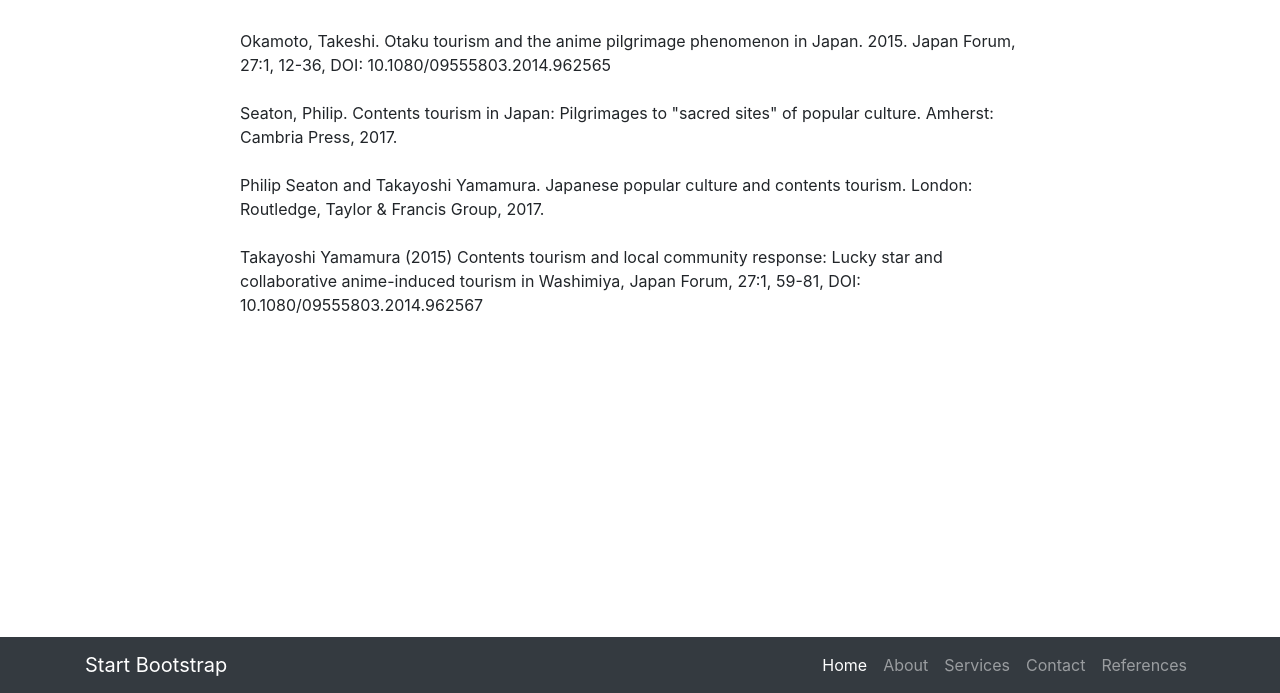
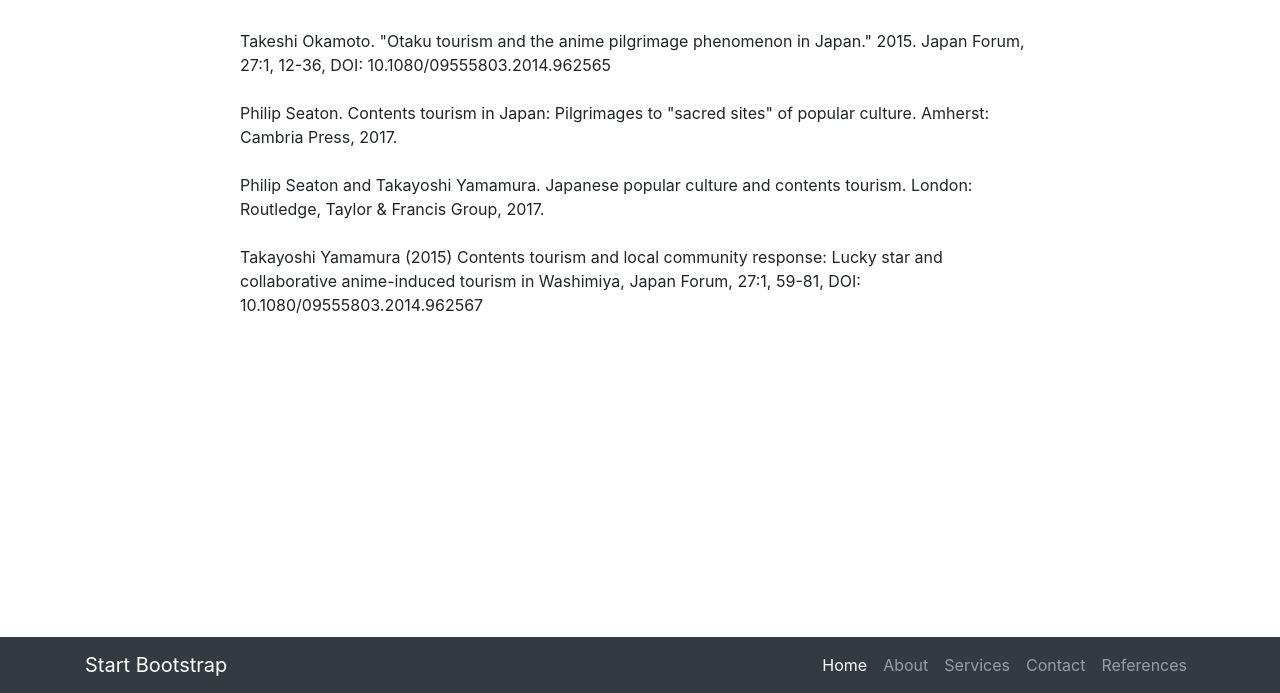
Before and after one commit to fandinod/kanda, a website: page references.html in a window 1280 px wide. Shown: the part 107-800 px from the top of the page. Drawn offline with Linux system fonts and the light colour scheme.

Commit message:
Update references.html

```diff
--- a/references.html
+++ b/references.html
@@ -56,8 +56,8 @@
 <!-- Page Content -->
 <h1 class="display-5">References</h1>
 		<br>
-	<p>Okamoto, Takeshi. Otaku tourism and the anime pilgrimage phenomenon in Japan. 2015. Japan Forum, 27:1, 12-36, DOI: 10.1080/09555803.2014.962565
-        <br><br>Seaton, Philip. Contents tourism in Japan: Pilgrimages to "sacred sites" of popular culture. Amherst: Cambria Press, 2017.
+	<p>Takeshi Okamoto. "Otaku tourism and the anime pilgrimage phenomenon in Japan." 2015. Japan Forum, 27:1, 12-36, DOI: 10.1080/09555803.2014.962565
+        <br><br>Philip Seaton. Contents tourism in Japan: Pilgrimages to "sacred sites" of popular culture. Amherst: Cambria Press, 2017.
 	<br><br>Philip Seaton and Takayoshi Yamamura. Japanese popular culture and contents tourism. London: Routledge, Taylor & Francis Group, 2017.
         <br><br>Takayoshi Yamamura (2015) Contents tourism and local community response: Lucky star and collaborative anime-induced tourism in Washimiya, Japan Forum, 27:1, 59-81, DOI: 10.1080/09555803.2014.962567
 
```
